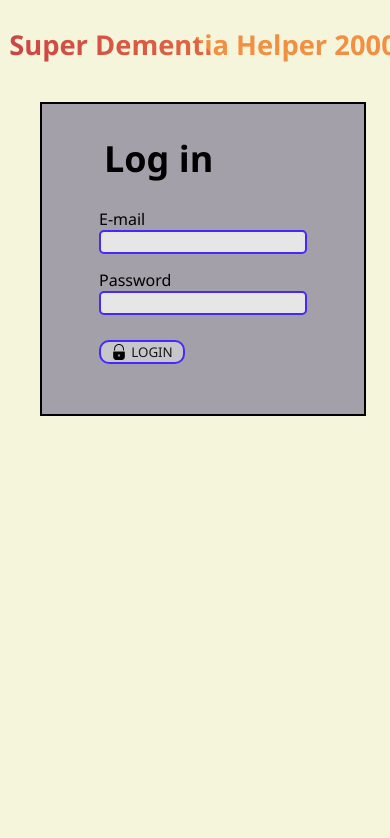
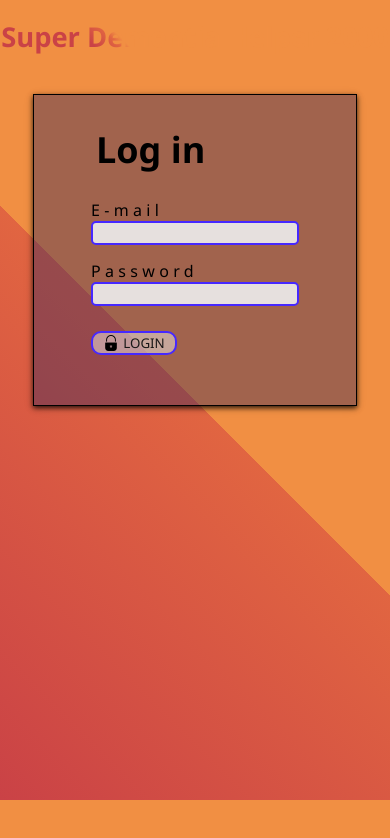
Before and after one commit to azeam/T9_notes, a React (Create React App) app in the folder home/: page /login in a window 390 px wide. Shown: the top 838 px of the page. Built offline with nearby package versions, Linux system fonts and the light colour scheme; the HTML template or start-up script is replaced by a standard one.

Commit message:
Update css
Changed background to match Title

Better responsive sizing on container

```diff
--- a/home/src/components/Background.css
+++ b/home/src/components/Background.css
@@ -1,6 +1,11 @@
 *{
-    box-sizing: content-box;
+    box-sizing: border-box;
 }
+
+*,*:before,*:after{
+	box-sizing:inherit
+}
+
 
 @media screen and (max-width: 480px) {
 
@@ -15,21 +20,30 @@
 }
 
 .container{
-    border: 2px solid black;
+    border: 1px solid black;
     margin: 20px;
     padding: 5px;
     padding-top: 30px;
     padding-bottom: 50px;
-
     background-color: rgba(40, 34, 94, 0.4);
     order: 0;
+    box-shadow: 0 2px 5px 0 rgba(0, 0, 0, 0.8), 0 2px 10px 0 rgba(0, 0, 0, 0.12);
 }
 
+.container:hover {
+    /* filter: grayscale(100%); */
+  }
+
 body{
-    background-color: beige;
+    background-image: linear-gradient(
+        45deg,
+        #CA4246 0%,
+        #E16541 50%,
+        #E16541 33.333%,
+        #F18F43 33.333%);
     width: 100%;
     height: 800px;
-
+    margin: 0px;
 
 }
 
--- a/home/src/components/TextArea.css
+++ b/home/src/components/TextArea.css
@@ -11,7 +11,9 @@ textarea{
 
 label{
     font-family: 'Segoe UI', Tahoma, Geneva, Verdana, sans-serif;
+    letter-spacing: 0,47em;
     margin-top: 20px;
+
 }
 
 .noteform{
--- a/home/src/components/Title.css
+++ b/home/src/components/Title.css
@@ -7,10 +7,10 @@
     /* Create the gradient. */
      background-image: linear-gradient(
           45deg,
-          #CA4246 0%,
-          #E16541 50%,
-          #E16541 33.333%,
-          #F18F43 33.333%);
+          #CA4246 24%,
+          #E16541 30%,
+          #E16541 18.333%,
+          #F18F43 32.333%);
 
     /* Set the background size and repeat properties. */
     background-size: 100%;
--- a/home/src/pages/NoteForm.css
+++ b/home/src/pages/NoteForm.css
@@ -9,7 +9,13 @@
 
 .container{
     display: grid;
-    grid-template-columns: 350px 100px;
+    grid-template-columns: 300px;
+    justify-items: center;
+    align-items: center;
+}
+
+.container label{
+    letter-spacing: 0.27em;
 }
 .noteForm{
     width: fit-content;
--- a/home/src/pages/NoteForm.js
+++ b/home/src/pages/NoteForm.js
@@ -99,10 +99,11 @@ class NoteForm extends Component {
 		return (
       <>
 
+	  		<Sidebar className="ham-menu">
+			</Sidebar>
 			<div className="container">
 				<Header className="header1" label="New note" name="newnote"></Header>
-				<Sidebar className="ham-menu">
-				</Sidebar>
+
 
 
 				<div className="noteForm">
```
